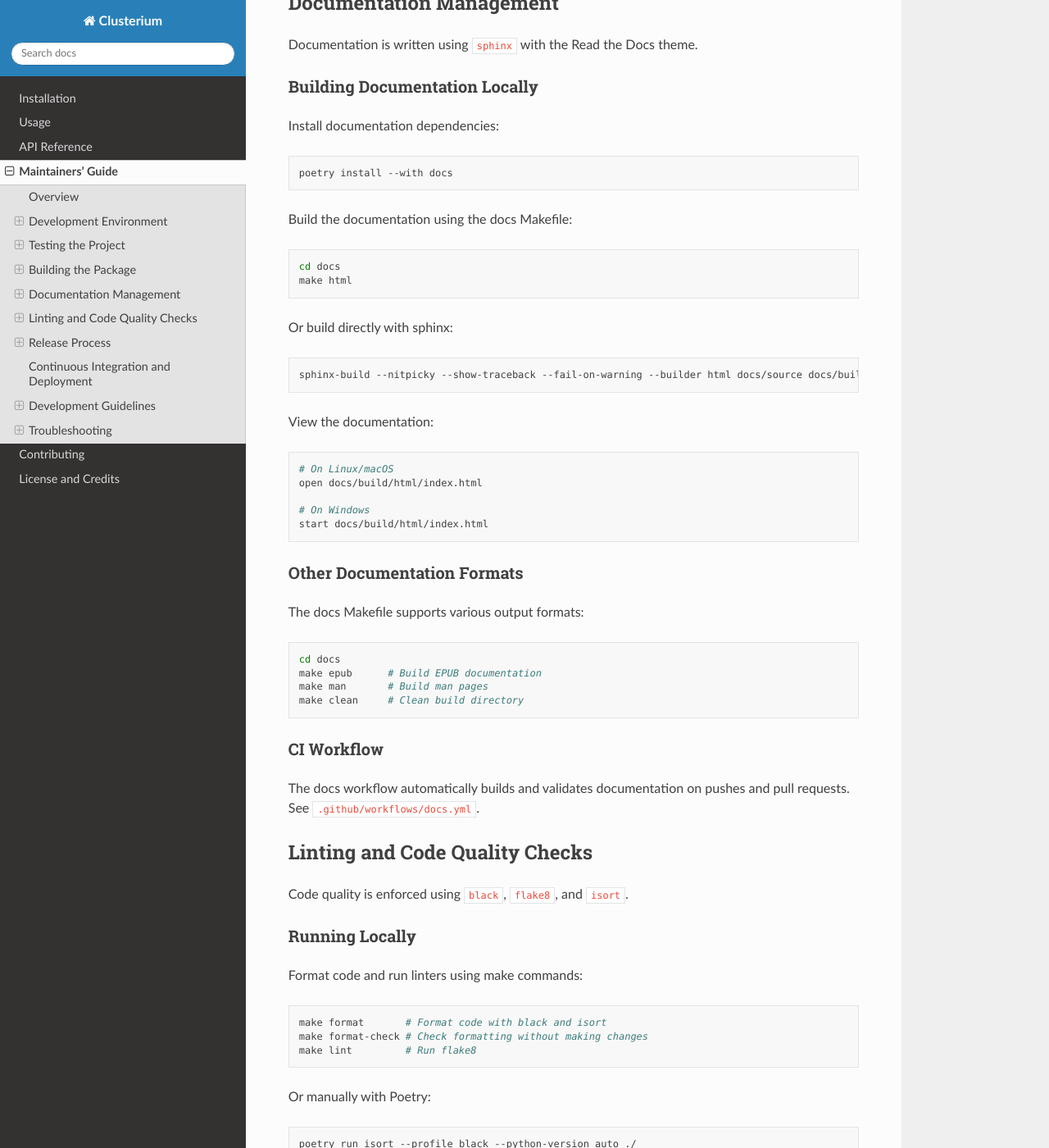
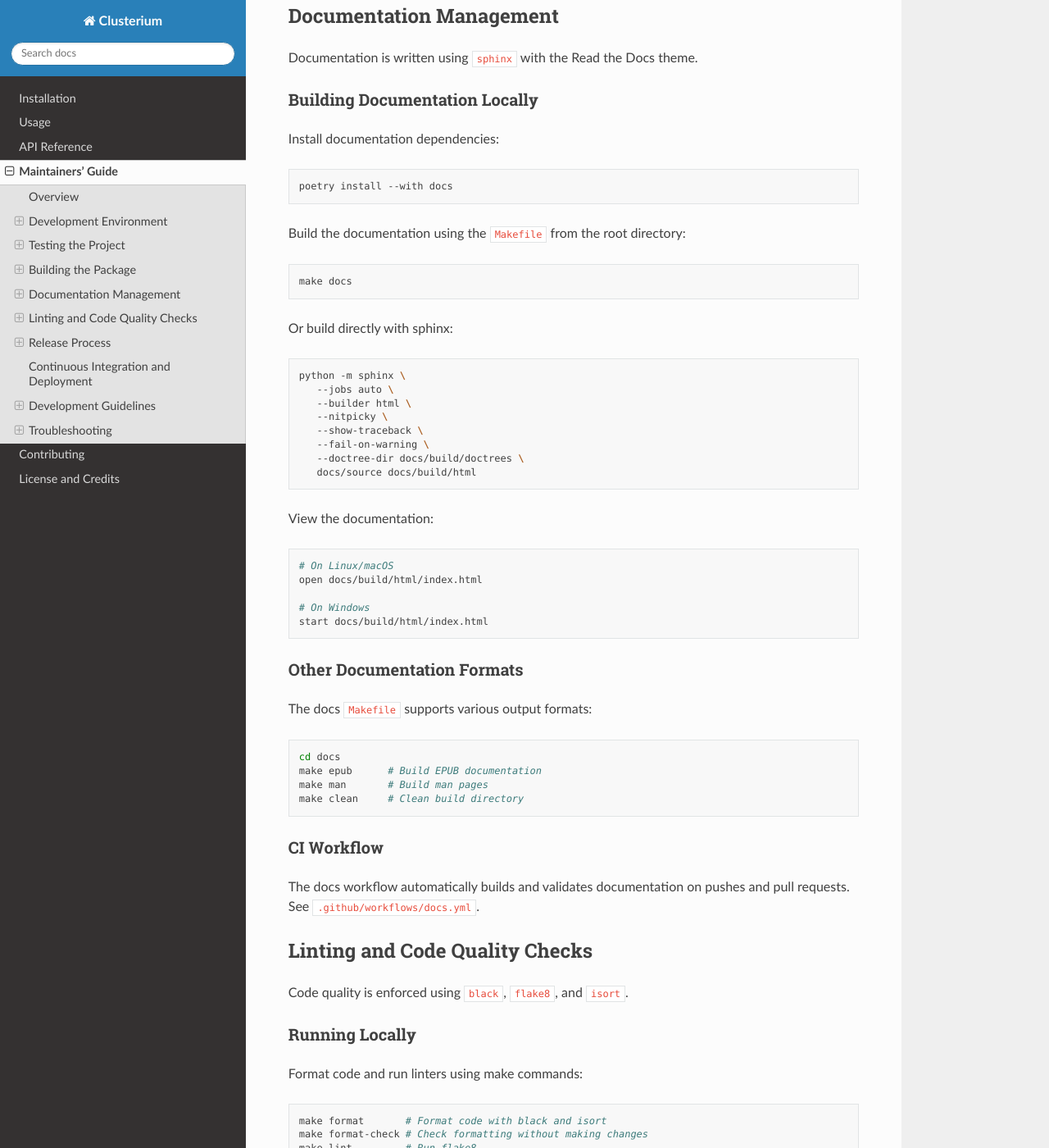
Before and after one commit to sergeyklay/clusterium, a Sphinx documentation site: the page built from docs/source/maintainers.rst, in a window 1280 px wide and 1400 px high, scrolled down 2830 px. Shown: the whole window at 82% size. Built offline with Sphinx 7.4.7 and the Read the Docs theme 3.1.0, drawn with Linux system fonts in a browser that asks for light colours; some of the changed text lies outside the part shown.

Commit message:
Add documentation build support to Makefile and GitHub Actions

```diff
--- a/docs/source/maintainers.rst
+++ b/docs/source/maintainers.rst
@@ -144,18 +145,24 @@ Install documentation dependencies:
 
    poetry install --with docs
 
-Build the documentation using the docs Makefile:
+Build the documentation using the ``Makefile`` from the root directory:
 
 .. code-block:: bash
 
-   cd docs
-   make html
+   make docs
 
 Or build directly with sphinx:
 
 .. code-block:: bash
 
-   sphinx-build --nitpicky --show-traceback --fail-on-warning --builder html docs/source docs/build/html
+   python -m sphinx \
+      --jobs auto \
+      --builder html \
+      --nitpicky \
+      --show-traceback \
+      --fail-on-warning \
+      --doctree-dir docs/build/doctrees \
+      docs/source docs/build/html
 
 View the documentation:
 
@@ -170,7 +177,7 @@ View the documentation:
 Other Documentation Formats
 ---------------------------
 
-The docs Makefile supports various output formats:
+The docs ``Makefile`` supports various output formats:
 
 .. code-block:: bash
 
```
Also changed, not shown: other parts of docs/source/maintainers.rst (+1 -0 lines), 2 other files.
